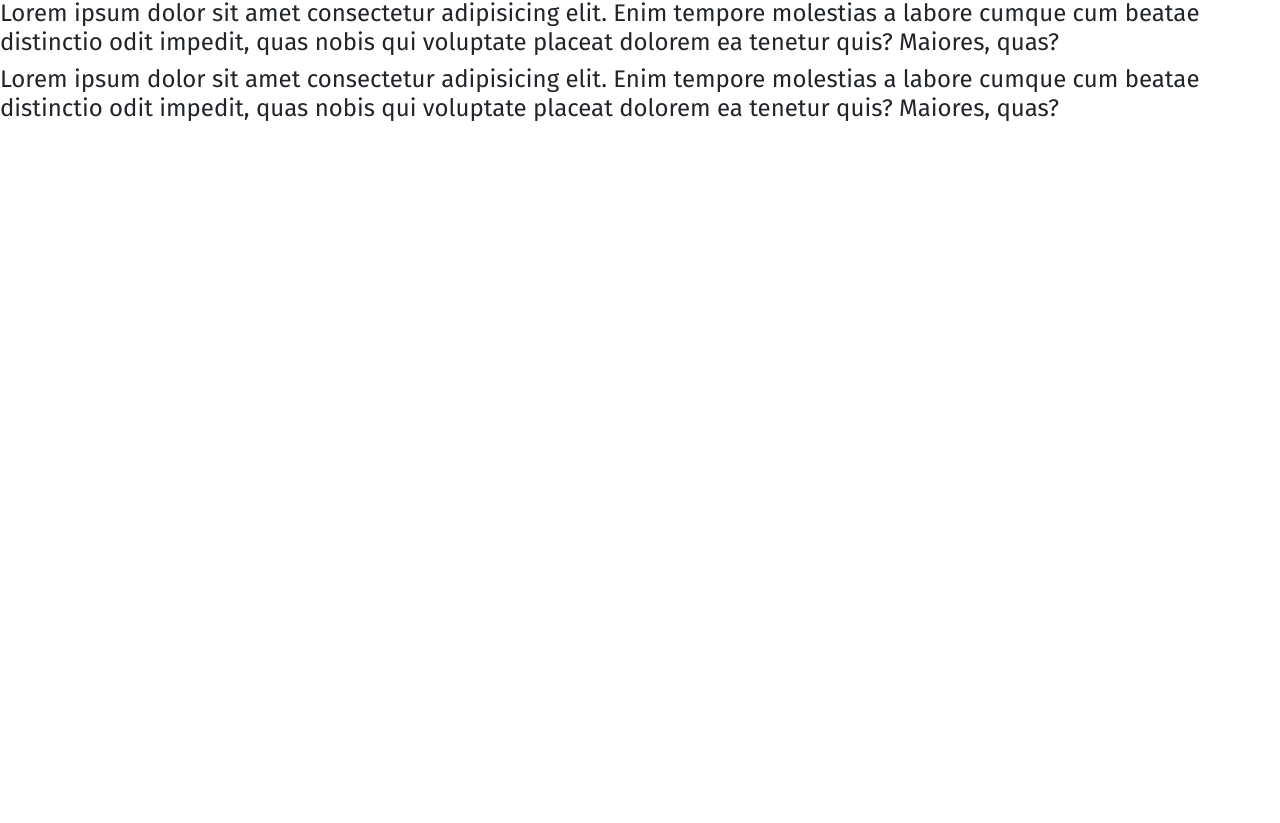
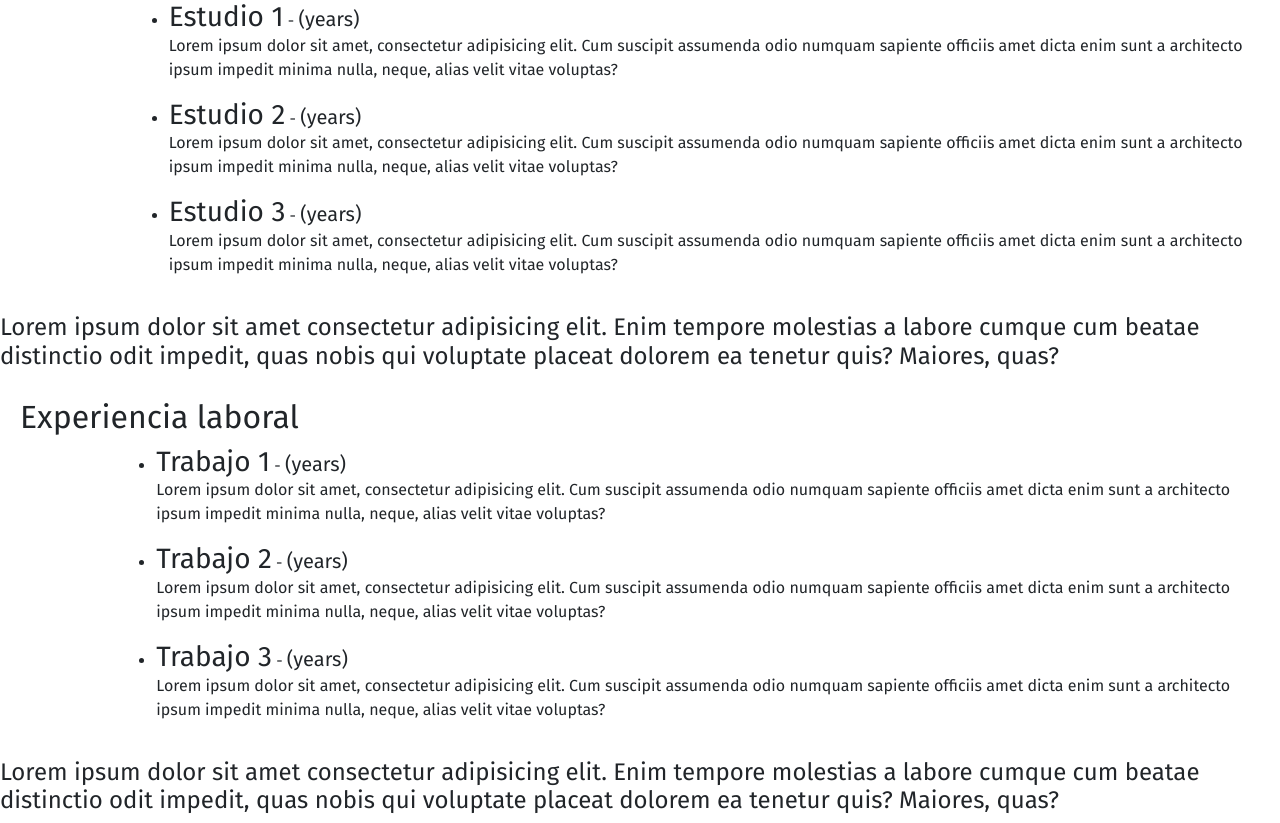
Before and after one commit to Aldgodoy/Maqueta-html, a plain HTML site: page index.Html in a window 1280 px wide. Shown: the part 529-1352 px from the top of the page. Before the commit the page ends 800 px from the top, so only its background shows below. Drawn offline with nearby package versions, Linux system fonts and the light colour scheme.

Commit message:
modificación en nav y secciones
los botones redirigen a las redes y se agregaron las secciones de trabajo y de educación

```diff
--- a/assets/CSS/styles.css
+++ b/assets/CSS/styles.css
@@ -36,22 +36,37 @@ h3.list-group-heading {
 .list-group.list-group-horizontal {
   background: none;
 }
+/* instagram */
+a.fa-brands.fa-instagram.fa-2x {
+  text-decoration: none;
+  color: #212529;
+}
 
-i.fa-brands.fa-instagram.fa-2x:hover {
+a.fa-brands.fa-instagram.fa-2x:hover {
   color: #e8a0bf;
   transition: transform 0.2s ease-in-out;
   transform: scale(1.25);
 }
-
-i.fa-brands.fa-linkedin-in.fa-2x:hover {
+/* linkedin */
+a.fa-brands.fa-linkedin-in.fa-2x:hover {
   color: #ffffff;
   transition: transform 0.2s ease-in-out;
   transform: scale(1.25);
 }
-i.fa-brands.fa-github.fa-2x:hover {
+a.fa-brands.fa-linkedin-in.fa-2x {
+  text-decoration: none;
+  color: #212529;
+}
+
+a.fa-brands.fa-github.fa-2x:hover {
   color: #fcc5c0;
   transition: transform 0.2s ease-in-out;
   transform: scale(1.25);
+}
+
+a.fa-brands.fa-github.fa-2x {
+  text-decoration: none;
+  color: #212529;
 }
 
 i.fa-solid.fa-user-lock.fa-2x:hover {
@@ -128,13 +143,28 @@ img.w-100 {
   font-weight: bold;
   margin-top: 0.875rem;
 }
-/* Secciones  educación */
-section.Educacion {
+/* Seccion  educación */
+div#Educacion.row {
+  padding-right: 2rem;
+  padding: 1.25rem;
+  --bs-gutter-x: -2rem;
+}
+#educacion {
+  display: inline;
+}
+
+/* Seccion  habilidades  */
+section.Habilidades {
   padding: auto;
 }
-/* Secciones  habilidades  */
-section.Habilidades {
-  padding: auto;
+
+/* Seccion experiencia */
+div#ExperienciaLab.row {
+  padding: 1.25rem;
+  padding-right: 2rem;
+}
+#experiencia {
+  display: inline;
 }
 
 /* color pattern: https://colorhunt.co/palette/937dc2c689c6e8a0bffcc5c0 y https://colorhunt.co/palette/4c3a51774360b25068e7ab79 */
--- a/index.Html
+++ b/index.Html
@@ -35,13 +35,22 @@
         <ul class="list-group list-group-horizontal">
           <h3 class="list-group-heading">Sigueme</h3>
           <li class="list-group-item">
-            <i class="fa-brands fa-instagram fa-2x"></i>
+            <a
+              href="https://www.instagram.com/aldupanda/"
+              target="_blank"
+              class="fa-brands fa-instagram fa-2x"></a>
           </li>
           <li class="list-group-item">
-            <i class="fa-brands fa-linkedin-in fa-2x"></i>
+            <a
+              href="https://www.linkedin.com/in/aldana-godoy-328095240/"
+              class="fa-brands fa-linkedin-in fa-2x"
+              target="_blank"></a>
           </li>
           <li class="list-group-item">
-            <i class="fa-brands fa-github fa-2x"></i>
+            <a
+              href="https://github.com/Aldgodoy"
+              class="fa-brands fa-github fa-2x"
+              target="_blank"></a>
           </li>
           <!-- Button trigger modal -->
           <li class="list-group-item">
@@ -148,13 +157,51 @@
       </div>
     </section>
     <!-- Secciones  educacion -->
-    <section id="Educacion">
-      <div>
-        <h4>
-          Lorem ipsum dolor sit amet consectetur adipisicing elit. Enim tempore
-          molestias a labore cumque cum beatae distinctio odit impedit, quas
-          nobis qui voluptate placeat dolorem ea tenetur quis? Maiores, quas?
-        </h4>
+     <section id="Educacion">
+      <div class="row"  id="Educacion">
+        <h2>Educacion</h2>
+        <div class="col-lg-1"></div>
+        <div class="col-lg-11">
+          <ul>
+            <li>
+              <h3 id="educacion">Estudio 1</h3>
+              -
+              <h5 id="educacion">(years)</h5>
+            </li>
+            <p>
+              Lorem ipsum dolor sit amet, consectetur adipisicing elit. Cum
+              suscipit assumenda odio numquam sapiente officiis amet dicta enim
+              sunt a architecto ipsum impedit minima nulla, neque, alias velit
+              vitae voluptas?
+            </p>
+          </ul>
+          <ul>
+            <li>
+              <h3 id="educacion">Estudio 2</h3>
+              -
+              <h5 id="educacion">(years)</h5>
+            </li>
+            <p>
+              Lorem ipsum dolor sit amet, consectetur adipisicing elit. Cum
+              suscipit assumenda odio numquam sapiente officiis amet dicta enim
+              sunt a architecto ipsum impedit minima nulla, neque, alias velit
+              vitae voluptas?
+            </p>
+          </ul>
+          <ul>
+            <li>
+              <h3 id="educacion">Estudio 3</h3>
+              -
+              <h5 id="educacion">(years)</h5>
+            </li>
+            <p>
+              Lorem ipsum dolor sit amet, consectetur adipisicing elit. Cum
+              suscipit assumenda odio numquam sapiente officiis amet dicta enim
+              sunt a architecto ipsum impedit minima nulla, neque, alias velit
+              vitae voluptas?
+            </p>
+          </ul>
+        </div>
       </div>
     </section>
     <!-- Secciones  skills -->
@@ -167,6 +214,55 @@
         </h4>
       </div>
     </section>
+    <!-- Secciones  experiencia laboral-->
+    <section id="ExperienciaLab">
+      <div class="row"  id="ExperienciaLab">
+        <h2>Experiencia laboral</h2>
+        <div class="col-lg-1"></div>
+        <div class="col-lg-11">
+          <ul>
+            <li>
+              <h3 id="experiencia">Trabajo 1</h3>
+              -
+              <h5 id="experiencia">(years)</h5>
+            </li>
+            <p>
+              Lorem ipsum dolor sit amet, consectetur adipisicing elit. Cum
+              suscipit assumenda odio numquam sapiente officiis amet dicta enim
+              sunt a architecto ipsum impedit minima nulla, neque, alias velit
+              vitae voluptas?
+            </p>
+          </ul>
+          <ul>
+            <li>
+              <h3 id="experiencia">Trabajo 2</h3>
+              -
+              <h5 id="experiencia">(years)</h5>
+            </li>
+            <p>
+              Lorem ipsum dolor sit amet, consectetur adipisicing elit. Cum
+              suscipit assumenda odio numquam sapiente officiis amet dicta enim
+              sunt a architecto ipsum impedit minima nulla, neque, alias velit
+              vitae voluptas?
+            </p>
+          </ul>
+          <ul>
+            <li>
+              <h3 id="experiencia">Trabajo 3</h3>
+              -
+              <h5 id="experiencia">(years)</h5>
+            </li>
+            <p>
+              Lorem ipsum dolor sit amet, consectetur adipisicing elit. Cum
+              suscipit assumenda odio numquam sapiente officiis amet dicta enim
+              sunt a architecto ipsum impedit minima nulla, neque, alias velit
+              vitae voluptas?
+            </p>
+          </ul>
+        </div>
+      </div>
+    </section>
+    <!-- Secciones  Proyectos -->
     <section id="Proyectos">
       <div>
         <h4>
```
Also changed, not shown: dashboart.html (+8 -8 lines).
